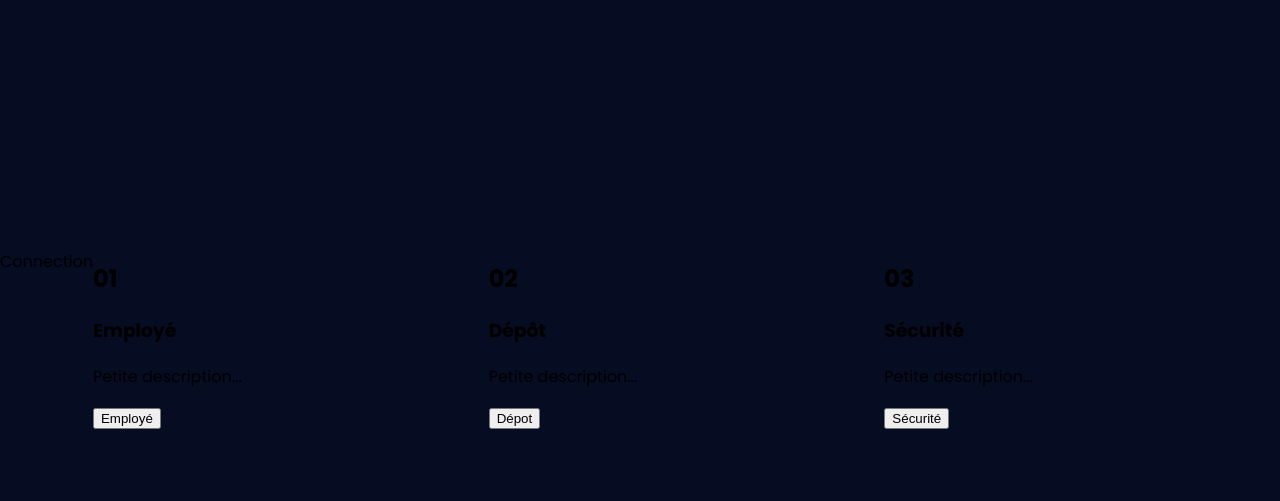
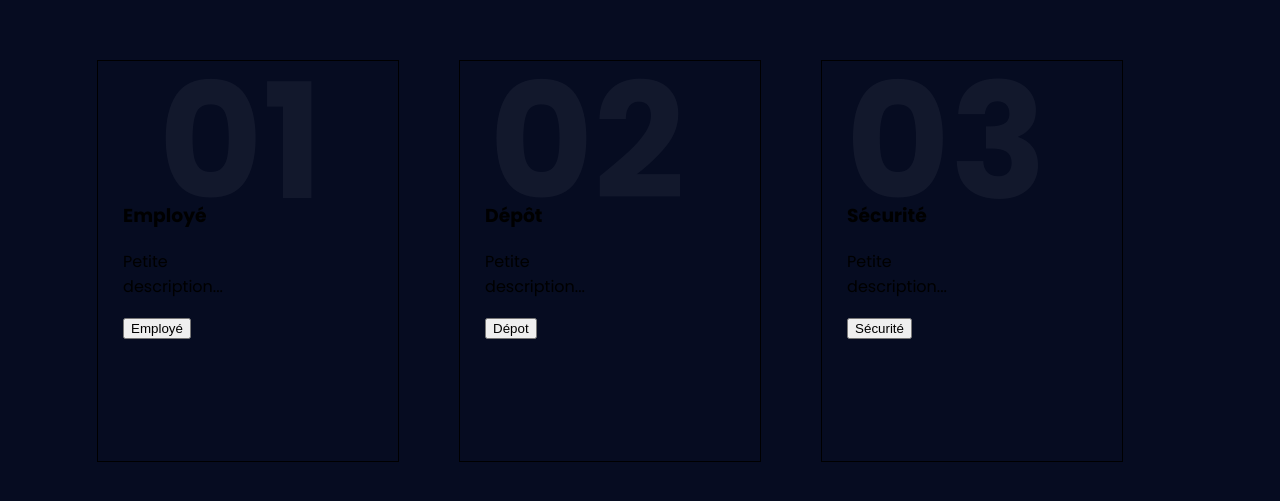
Before and after one commit to diamondra-bit/Projet3, a React (Create React App) app: page / in a window 1280 px wide. Shown: the part 139-640 px from the top of the page. Built offline with nearby package versions, Linux system fonts and the light colour scheme.

Commit message:
Tena izy 3Oct

```diff
--- a/src/pagesDepot/Connection.js
+++ b/src/pagesDepot/Connection.js
@@ -8,7 +8,7 @@ function Connection() {
   return (
     <>
     <div className='body'>
-      <div>Connection</div>
+
 
         <div class="container1">
           <div class="box">
--- a/src/pagesDepot/cssDepot/connection.css
+++ b/src/pagesDepot/cssDepot/connection.css
@@ -15,10 +15,38 @@
 .container1
 {
    position: relative;
-    width: 90%;
-    display: grid;
+    display: flex;
+    align-items: center;
+    justify-content: center;
     grid-template-columns: repeat(auto-fill, minmax(260px, 1fr));
     grid-gap: 0 40px;
     grid-template-rows: 0 40px;
+}
+.container1 .box{
+    margin-right: 60px;
+    position: relative;
+    height: 400px;
+    width: 300px;
+    background: #060c21;
+    display: flex;
+    align-items: center;
+    justify-content: center;
+    border: 1px solid #000;
+}
 
+.content{
+    position: relative;
+    padding: 100px;
+    margin-left:0;
+    margin-right: 50%;
 }
+.content h2 {
+    position: absolute;
+    top: -60px;
+    right: 0;
+    margin: 0;
+    padding: 0;
+    font-size: 10em;
+    color:rgba(255, 255, 255, .05);
+    transition: 0.5s;
+}
```
